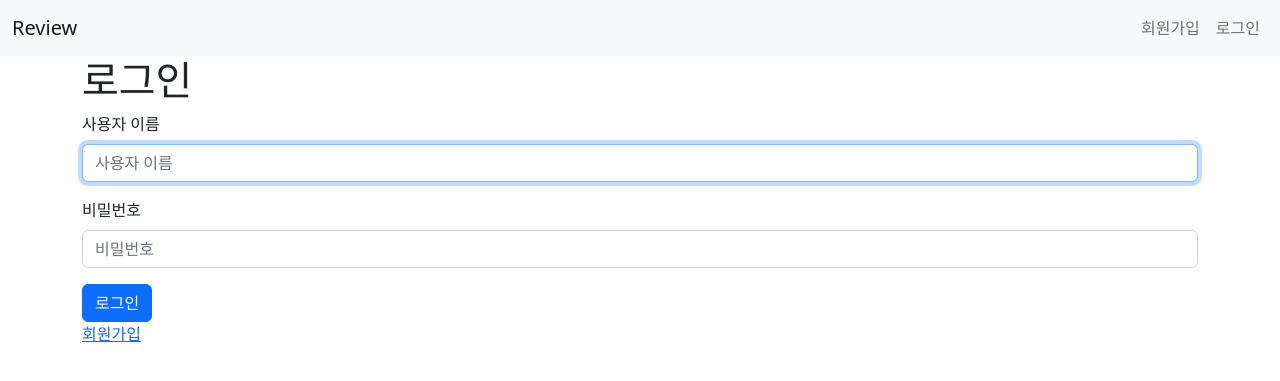
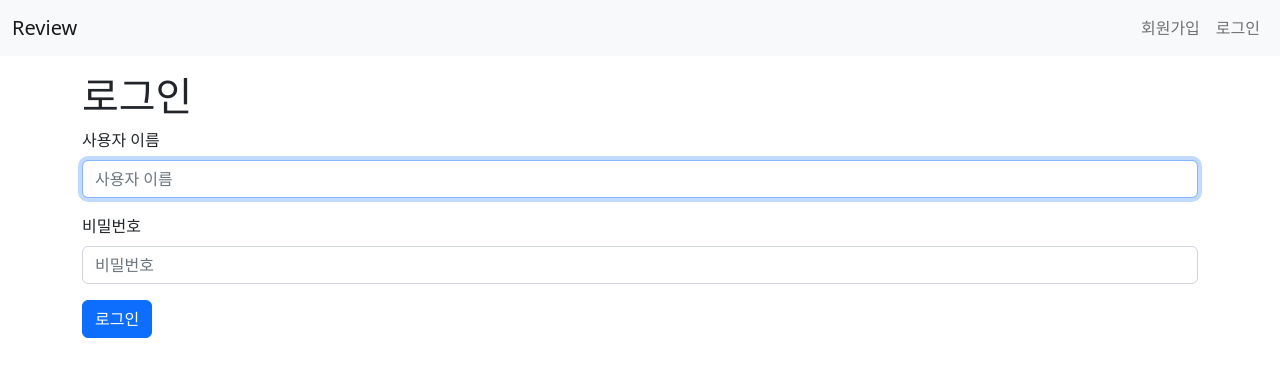
Before and after one commit to han-gaeul/PJT-1021, a Django app: page /accounts/login/ in a window 1280 px wide. Shown: the top 381 px of the page. Run offline with Django 3.2, Linux system fonts and the light colour scheme; some libraries are stand-ins or nearby versions.

Commit message:
accounts - edit login.html

```diff
--- a/accounts/templates/accounts/login.html
+++ b/accounts/templates/accounts/login.html
@@ -2,11 +2,10 @@
 {% load django_bootstrap5 %}
 
 {% block content %}
-  <h1>로그인</h1>
+  <h1 class="mt-3">로그인</h1>
   <form action="" method="POST">
     {% csrf_token %}
     {% bootstrap_form form %}
-    {% bootstrap_button button_type="submit" content="로그인" %}
+    <input type="submit" value="로그인" class="btn btn-primary">
   </form>
-  <a href="{% url 'accounts:signup' %}">회원가입</a>
 {% endblock content %}
```
Also changed, not shown: db.sqlite3.
